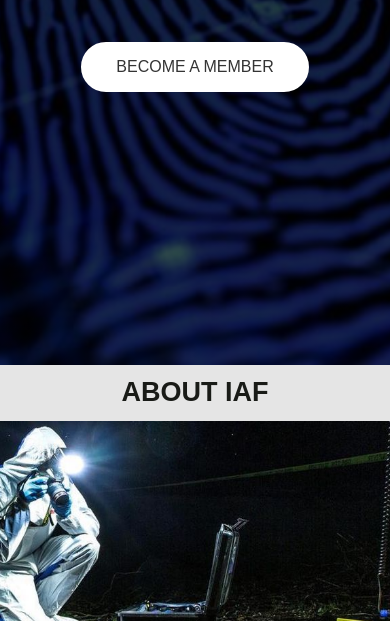
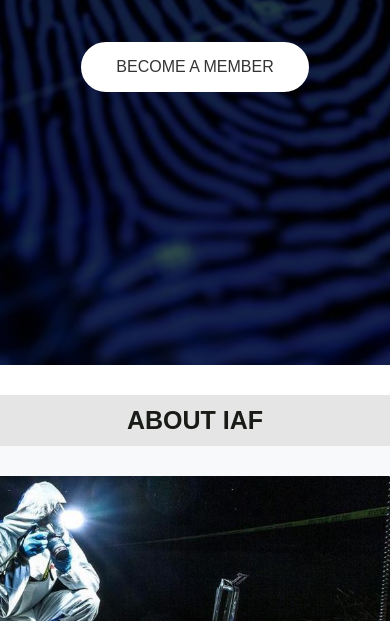
Before and after one commit to wurasimi/solid-succotash, a website: page index.html in a window 390 px wide. Shown: the part 479-1100 px from the top of the page. Drawn offline with nearby package versions, Linux system fonts and the light colour scheme; files whose address does not match are found by name; a web font is replaced by a local one.

Commit message:
Update main.css

```diff
--- a/main.css
+++ b/main.css
@@ -905,6 +905,7 @@
         font-size: 20px !important;
         padding: 10px 12px !important;
         text-align: center !important;
+        margin: 30px 0 !important;
     }
 }
 
@@ -914,6 +915,7 @@
         font-size: 22px !important;
         padding: 10px 14px !important;
         text-align: center !important;
+        margin: 30px 0 !important;
     }
 }
 
@@ -925,16 +927,6 @@
         text-align: center !important;
         width: 100% !important;
         display: block !important;
+        margin: 30px 0 !important;
     }
 }
-
-/* Large tablets */
-@media (max-width: 992px){
-    .about-title{
-        font-size: 27px !important;
-        padding: 11px 15px !important;
-        text-align: center !important;
-        width: 100% !important;
-        display: block !important;
-    }
-}
```
